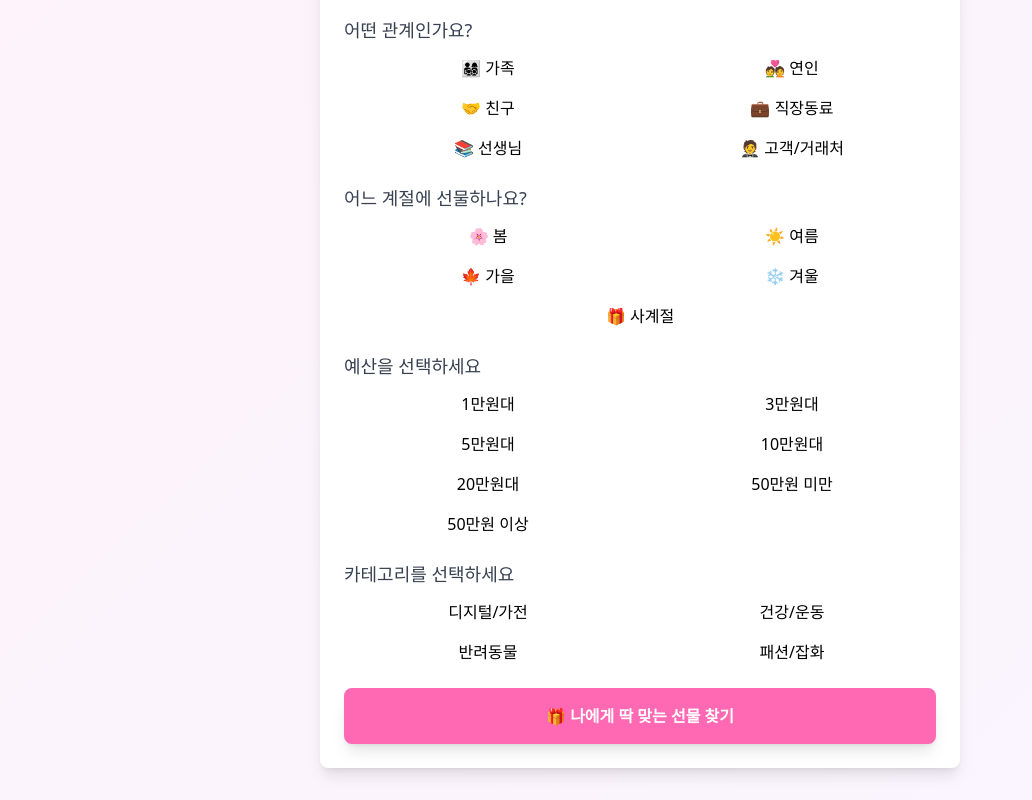
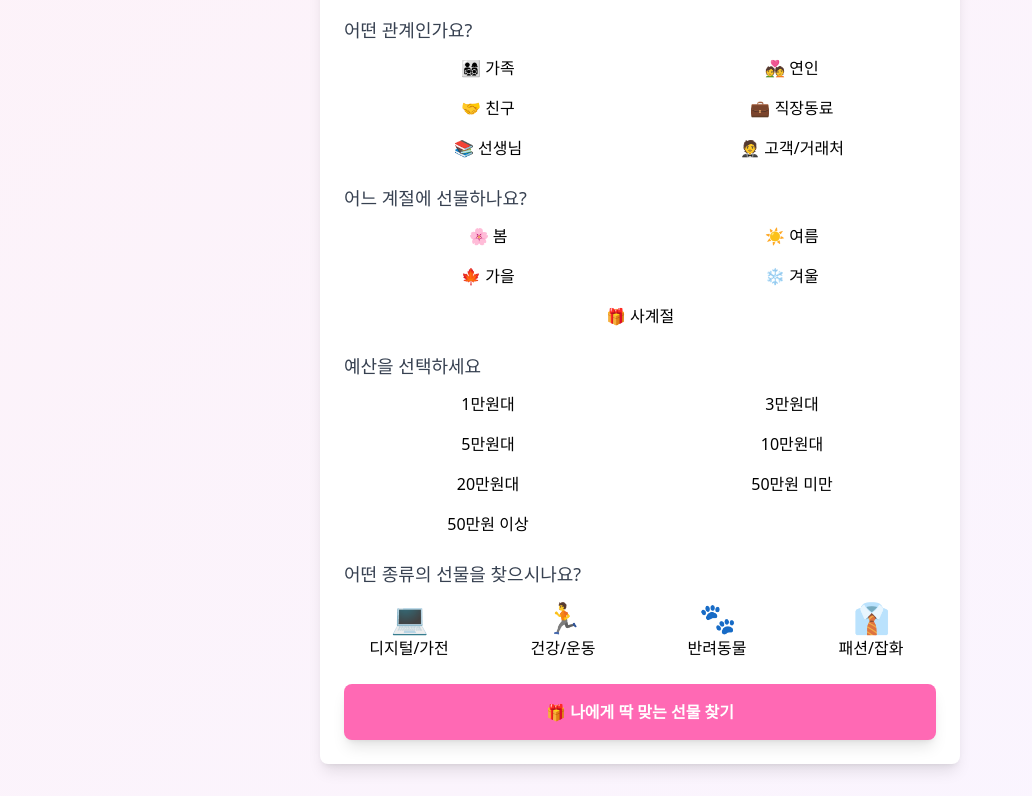
Before and after one commit to coffeemania68/gift, a plain HTML site: page index.html in a window 1280 px wide. Shown: the part 400-1200 px from the top of the page, without its empty margins (0-1032 px from the left). Drawn offline with nearby package versions, Linux system fonts and the light colour scheme.

Commit message:
Update index.html

```diff
--- a/index.html
+++ b/index.html
@@ -146,13 +146,33 @@
 <!-- 카테고리 선택 -->
 <div class="filter-group" data-type="category">
     <label class="block text-lg font-medium text-gray-700 mb-3">
-        카테고리를 선택하세요
+        어떤 종류의 선물을 찾으시나요?
     </label>
-    <div class="grid grid-cols-2 gap-4">
-        <button type="button" class="filter-btn" data-value="digital">디지털/가전</button>
-        <button type="button" class="filter-btn" data-value="health">건강/운동</button>
-        <button type="button" class="filter-btn" data-value="pet">반려동물</button>
-        <button type="button" class="filter-btn" data-value="fashion">패션/잡화</button>
+    <div class="grid grid-cols-2 md:grid-cols-4 gap-6">
+        <button type="button" class="category-btn" data-value="digital">
+            <div class="icon-circle">
+                <span class="text-3xl">💻</span>
+            </div>
+            <span class="mt-2">디지털/가전</span>
+        </button>
+        <button type="button" class="category-btn" data-value="health">
+            <div class="icon-circle">
+                <span class="text-3xl">🏃</span>
+            </div>
+            <span class="mt-2">건강/운동</span>
+        </button>
+        <button type="button" class="category-btn" data-value="pet">
+            <div class="icon-circle">
+                <span class="text-3xl">🐾</span>
+            </div>
+            <span class="mt-2">반려동물</span>
+        </button>
+        <button type="button" class="category-btn" data-value="fashion">
+            <div class="icon-circle">
+                <span class="text-3xl">👔</span>
+            </div>
+            <span class="mt-2">패션/잡화</span>
+        </button>
     </div>
 </div>
 
```
